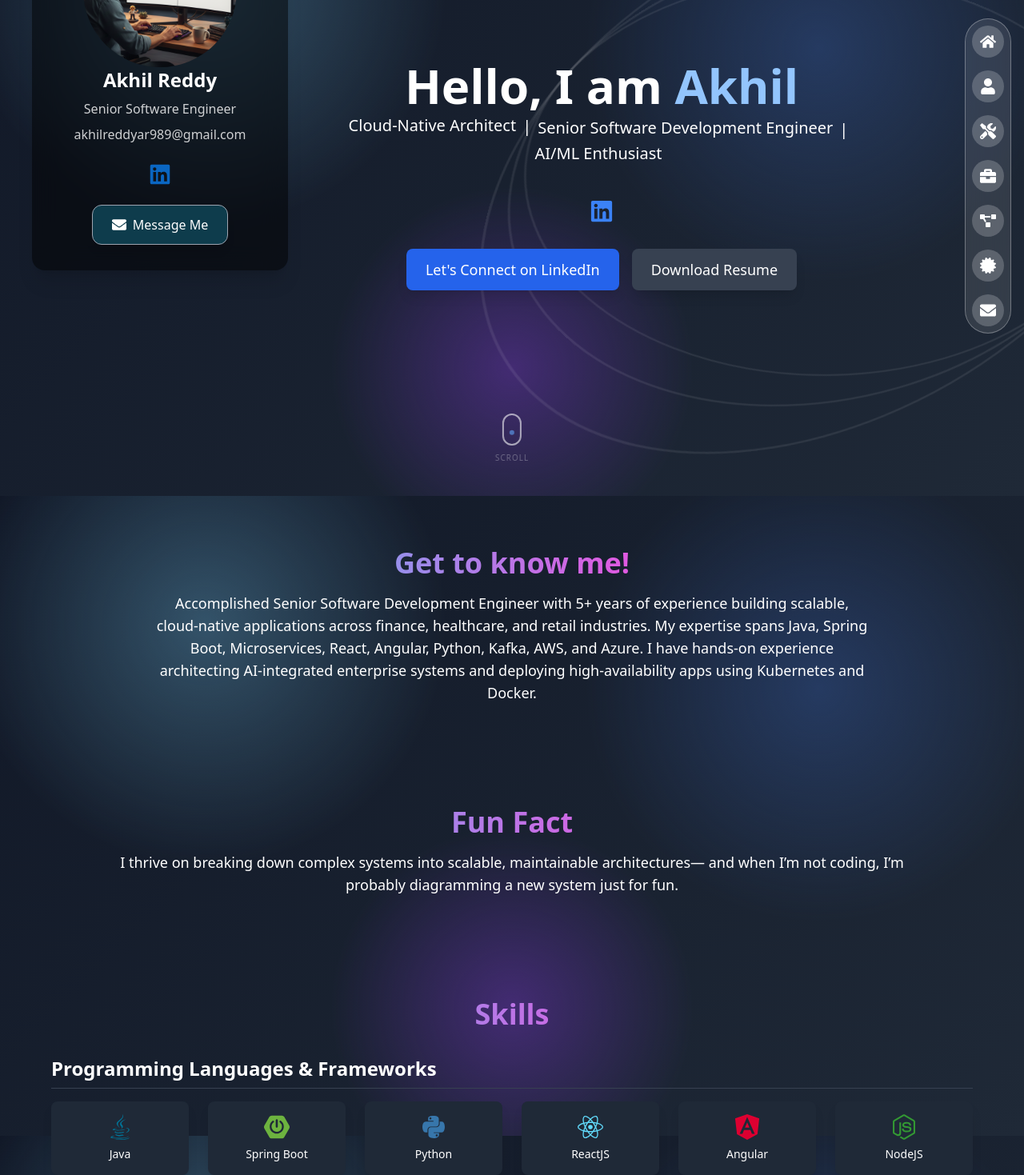
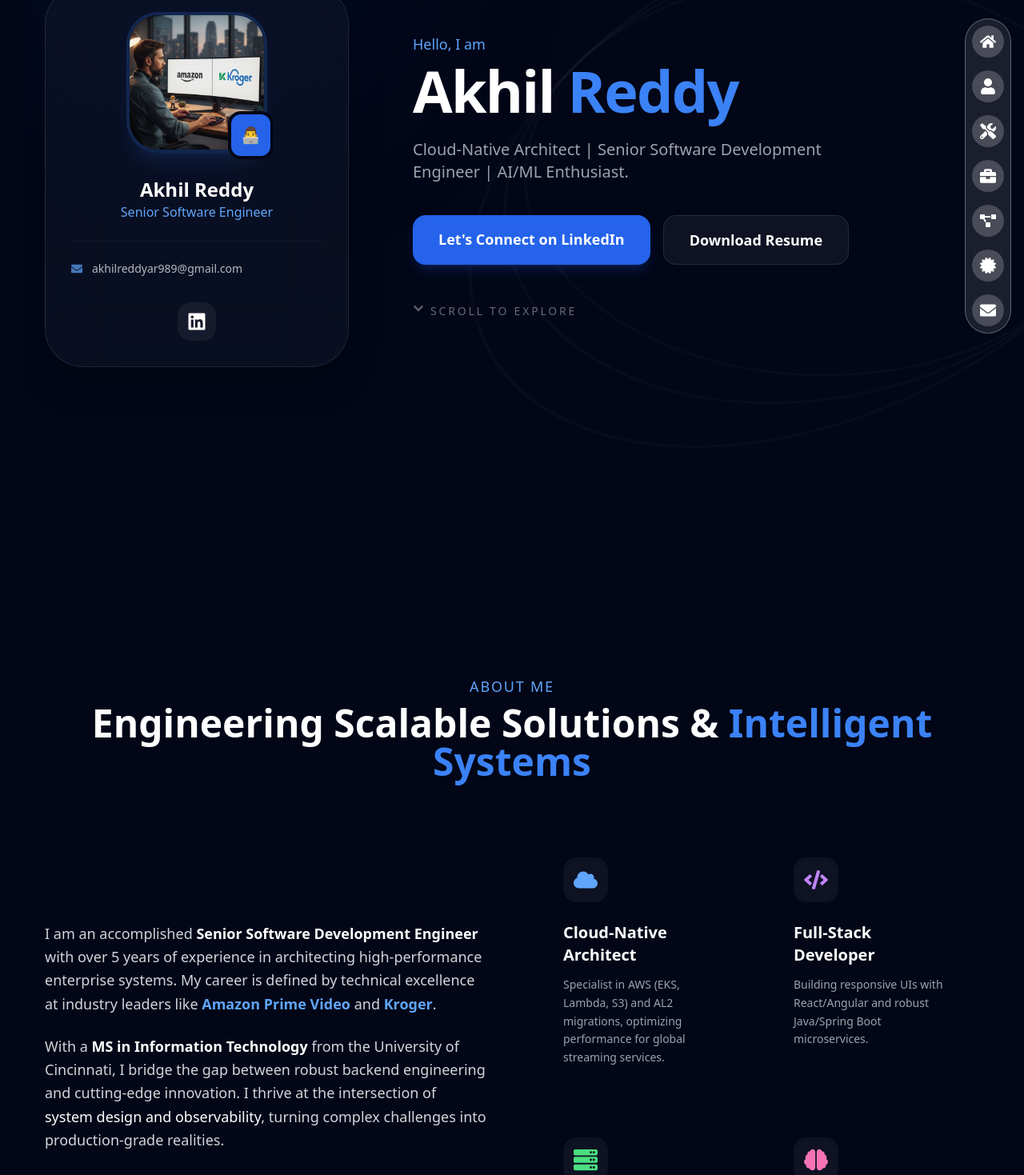
Before and after one commit to akhilt-ux/akhil-portfolio, a React (Create React App) app: page /#hero in a window 1280 px wide. Shown: the part 180-1649 px from the top of the page at 80% size. Built offline with nearby package versions, Linux system fonts and the light colour scheme; the HTML template or start-up script is replaced by a standard one.

Commit message:
feat: new contact card type

```diff
--- a/src/App.js
+++ b/src/App.js
@@ -1,101 +1,74 @@
-import { BrowserRouter as Router, Routes, Route, useLocation, useNavigate } from "react-router-dom";
+import { BrowserRouter as Router, Routes, Route, useLocation } from "react-router-dom";
 import { AnimatePresence } from "framer-motion";
 import { useEffect } from "react";
 
 import SideNav from "./components/SideNav";
-import ProfileCard from "./components/ProfileCard";
-import OffCanvasMenu from "./components/OffCanvasMenu";
-import PageWrapper from "./components/PageWrapper";
-
 import Hero from "./pages/Hero";
 import About from "./pages/About";
 import Skills from "./pages/SkillsSection";
 import Experience from "./components/ExperienceTimeline";
 import ExperienceDetail from "./pages/ExperienceDetail";
-import Certifications from "./pages/Certifications";
 import Projects from "./pages/Projects";
 import Contact from "./pages/Contact";
 
-// FIX: Automatically updates URL hash based on scroll position
 function ScrollSpy() {
     const { pathname } = useLocation();
-    const navigate = useNavigate();
-
     useEffect(() => {
         if (pathname !== "/") return;
-
         const sections = document.querySelectorAll("section[id]");
-        const observerOptions = {
-            root: null,
-            rootMargin: "-40% 0px -40% 0px", // Triggers when section is in the middle of the screen
-            threshold: 0,
-        };
-
         const observer = new IntersectionObserver((entries) => {
             entries.forEach((entry) => {
                 if (entry.isIntersecting) {
-                    const id = entry.target.getAttribute("id");
-                    // Update URL without adding to history (prevents back-button mess)
-                    window.history.replaceState(null, "", `/#${id}`);
+                    window.history.replaceState(null, "", `/#${entry.target.id}`);
                 }
             });
-        }, observerOptions);
-
-        sections.forEach((section) => observer.observe(section));
-
+        }, { rootMargin: "-45% 0px -45% 0px" });
+        sections.forEach((s) => observer.observe(s));
         return () => observer.disconnect();
     }, [pathname]);
-
     return null;
 }
 
-// Stacks all components for a continuous scroll
 const LandingPage = () => (
-    <PageWrapper>
-        <section id="hero"><Hero /></section>
-        <section id="about"><About /></section>
-        <section id="skills"><Skills /></section>
-        <section id="experience"><Experience /></section>
-        <section id="projects"><Projects /></section>
-        <section id="certifications"><Certifications /></section>
-        <section id="contact"><Contact /></section>
-    </PageWrapper>
+    <div className="flex flex-col items-center w-full">
+        {/* Hero now contains BOTH the ProfileCard and the Introduction */}
+        <section id="hero" className="w-full min-h-screen flex items-center justify-center pt-20 md:pt-0">
+            <Hero />
+        </section>
+
+        <section id="about" className="w-full min-h-screen flex items-center justify-center"><About /></section>
+        <section id="skills" className="w-full min-h-screen flex items-center justify-center"><Skills /></section>
+        <section id="experience" className="w-full min-h-screen flex items-center justify-center"><Experience /></section>
+        <section id="projects" className="w-full min-h-screen flex items-center justify-center"><Projects /></section>
+        <section id="contact" className="w-full min-h-screen flex items-center justify-center"><Contact /></section>
+    </div>
 );
 
 function AppContent() {
     const location = useLocation();
 
     return (
-        <div className="relative min-h-screen overflow-x-hidden">
+        <div className="relative min-h-screen bg-[#020617] text-white overflow-x-hidden">
             <ScrollSpy />
-            <div className="circle-rotator"></div>
+            <div className="circle-rotator fixed inset-0 pointer-events-none z-0 opacity-30"></div>
 
-            {location.pathname === "/" && <ProfileCard />}
-
-            <OffCanvasMenu />
+            <div className="relative z-10">
                 <SideNav />
-
                 <AnimatePresence mode="wait">
                     <Routes location={location} key={location.pathname}>
                         <Route path="/" element={<LandingPage />} />
-                    <Route path="/experience/:clientId" element={<PageWrapper><ExperienceDetail /></PageWrapper>} />
-
-                    {/* Redirect individual paths back to the scrollable landing page */}
-                    <Route path="/about" element={<LandingPage />} />
-                    <Route path="/skills" element={<LandingPage />} />
-                    <Route path="/experience" element={<LandingPage />} />
+                        <Route path="/experience/:clientId" element={<ExperienceDetail />} />
                     </Routes>
                 </AnimatePresence>
+            </div>
         </div>
     );
 }
 
-function App() {
+export default function App() {
     return (
         <Router>
             <AppContent />
         </Router>
     );
 }
-
-export default App;
--- a/src/components/OffCanvasMenu.jsx
+++ b/src/components/OffCanvasMenu.jsx
@@ -29,7 +29,7 @@ const OffCanvasMenu = () => {
           </li>
           <li>
             <Link to="/skills" onClick={toggleMenu}>
-              Skills
+              Technical Skills
             </Link>
           </li>
           <li>
--- a/src/index.css
+++ b/src/index.css
@@ -10,6 +10,39 @@
   }
 } */
 
+
+html {
+  scroll-behavior: smooth;
+  background-color: #020617;
+}
+
+html {
+  scroll-behavior: smooth;
+  background-color: #020617;
+}
+
+section {
+  width: 100%;
+  max-width: 1400px;
+  margin: 0 auto;
+  padding: 4rem 2rem;
+  scroll-margin-top: 2rem;
+}
+
+/* Custom scrollbar for a premium feel */
+::-webkit-scrollbar {
+  width: 8px;
+}
+::-webkit-scrollbar-track {
+  background: #020617;
+}
+::-webkit-scrollbar-thumb {
+  background: #1e293b;
+  border-radius: 10px;
+}
+::-webkit-scrollbar-thumb:hover {
+  background: #334155;
+}
 
 body {
   background: radial-gradient(circle at 20% 20%, rgba(83, 138, 168, 0.5), transparent 25%),
--- a/src/pages/About.jsx
+++ b/src/pages/About.jsx
@@ -1,29 +1,89 @@
 import React from "react";
-import FunFact from "../components/FunFact";
+import { motion } from "framer-motion";
+import { FaCode, FaCloud, FaServer, FaBrain } from "react-icons/fa";
 
 const About = () => {
+  const roles = [
+    {
+      title: "Cloud-Native Architect",
+      desc: "Specialist in AWS (EKS, Lambda, S3) and AL2 migrations, optimizing performance for global streaming services.",
+      icon: <FaCloud className="text-blue-400" />,
+    },
+    {
+      title: "Full-Stack Developer",
+      desc: "Building responsive UIs with React/Angular and robust Java/Spring Boot microservices.",
+      icon: <FaCode className="text-purple-400" />,
+    },
+    {
+      title: "Backend Specialist",
+      desc: "Expertise in event-driven architectures using Kafka and high-performance NoSQL/SQL databases.",
+      icon: <FaServer className="text-green-400" />,
+    },
+    {
+      title: "AI/ML Enthusiast",
+      desc: "Generative AI professional building RAG-based chatbots and deep learning recognition models.",
+      icon: <FaBrain className="text-pink-400" />,
+    },
+  ];
+
   return (
-    <>
-      <section className="py-16 px-6 bg-transparent text-white" id="about">
-        <div className="max-w-4xl mx-auto text-center">
-          <h2 className="text-4xl font-bold mb-4 gradient-text">
-            Get to know me!
-          </h2>
-          <p className="text-lg">
-            Accomplished Senior Software Development Engineer with 5+ years of
-            experience building scalable, cloud-native applications across
-            finance, healthcare, and retail industries. My expertise spans Java,
-            Spring Boot, Microservices, React, Angular, Python, Kafka, AWS, and
-            Azure. I have hands-on experience architecting AI-integrated
-            enterprise systems and deploying high-availability apps using
-            Kubernetes and Docker.
-          </p>
+      <section id="about" className="container mx-auto px-6 py-24 relative z-10">
+        {/* Section Heading */}
+        <motion.div
+            initial={{ opacity: 0, y: 20 }}
+            whileInView={{ opacity: 1, y: 0 }}
+            viewport={{ once: true }}
+            className="text-center mb-16"
+        >
+          <h2 className="text-blue-400 font-medium text-lg uppercase tracking-widest mb-2">About Me</h2>
+          <h3 className="text-4xl md:text-5xl font-extrabold text-white">
+            Engineering Scalable Solutions & <span className="text-blue-500">Intelligent Systems</span>
+          </h3>
+        </motion.div>
+
+        <div className="flex flex-col lg:flex-row gap-16 items-center">
+          {/* Left Side: Professional Bio */}
+          <motion.div
+              initial={{ opacity: 0, x: -50 }}
+              whileInView={{ opacity: 1, x: 0 }}
+              viewport={{ once: true }}
+              className="flex-1 space-y-6 text-gray-300"
+          >
+            <p className="text-lg leading-relaxed">
+              I am an accomplished<span className="text-white font-bold"> Senior Software Development Engineer</span> with over 5 years of experience in architecting high-performance enterprise systems.
+              My career is defined by technical excellence at industry leaders like <span className="text-blue-400 font-semibold">Amazon Prime Video</span> and <span className="text-blue-400 font-semibold">Kroger</span>.
+            </p>
+            <p className="text-lg leading-relaxed">
+              With a <span className="text-white font-bold">MS in Information Technology </span> from the University of Cincinnati, I bridge the gap between robust backend engineering and cutting-edge innovation.
+              I thrive at the intersection of <span className="text-white">system design and observability</span>, turning complex challenges into production-grade realities.
+            </p>
+            <p className="text-lg leading-relaxed">
+              Beyond core engineering, I am a certified <span className="text-white font-bold">Generative AI professional</span>.
+              I've developed RAG-based chatbots and real-time gesture recognition applications using TensorFlow and PyTorch.
+            </p>
+          </motion.div>
+
+          {/* Right Side: Role Cards (Divya-Style) */}
+          <div className="flex-1 grid grid-cols-1 md:grid-cols-2 gap-6 w-full">
+            {roles.map((role, index) => (
+                <motion.div
+                    key={index}
+                    initial={{ opacity: 0, y: 20 }}
+                    whileInView={{ opacity: 1, y: 0 }}
+                    viewport={{ once: true }}
+                    transition={{ delay: index * 0.1 }}
+                    className="role-card p-8 rounded-[2.5rem]"
+                >
+                  <div className="bg-white/5 w-14 h-14 rounded-2xl flex items-center justify-center text-3xl mb-6 shadow-inner">
+                    {role.icon}
+                  </div>
+                  <h4 className="text-white font-bold text-xl mb-3">{role.title}</h4>
+                  <p className="text-gray-400 text-sm leading-relaxed">{role.desc}</p>
+                </motion.div>
+            ))}
+          </div>
         </div>
       </section>
-
-      {/* ✅ FunFact added here */}
-      <FunFact />
-    </>
   );
 };
 
--- a/src/pages/Hero.jsx
+++ b/src/pages/Hero.jsx
@@ -1,100 +1,106 @@
+import React from "react";
 import { motion } from "framer-motion";
-import { FaLinkedin } from "react-icons/fa";
+import { FaLinkedin, FaEnvelope, FaChevronDown } from "react-icons/fa";
 
-export default function Hero() {
+const Hero = () => {
+    const linkedinUrl = "https://linkedin.com/in/akhilreddy-ar";
+
     return (
-      <section
-          id="hero"
-          className="
-        relative
-        h-screen
-        flex flex-col
-        justify-center items-center
-        bg-transparent
-        text-white text-center
-        px-4
-        pl-30 md:pl-60
-      "
+        <div className="relative min-h-screen w-full flex items-center justify-center overflow-hidden bg-[#020617]">
+
+            {/* RESTORED: Background Animation Logic */}
+            <div className="absolute inset-0 z-0">
+                <div className="circle-rotator opacity-30"></div>
+                <div className="absolute top-[-10%] left-[-10%] w-[50%] h-[50%] bg-blue-900/20 blur-[120px] rounded-full animate-pulse"></div>
+            </div>
+
+            <div className="container mx-auto px-6 flex flex-col md:flex-row items-center gap-12 md:gap-20 relative z-10">
+
+                {/* LEFT COLUMN: Profile Card */}
+                <motion.div
+                    initial={{ opacity: 0, x: -50 }}
+                    animate={{ opacity: 1, x: 0 }}
+                    transition={{ duration: 0.8 }}
+                    className="w-full max-w-[380px] bg-[#0f172a]/60 backdrop-blur-2xl border border-white/10 rounded-[3rem] p-8 shadow-2xl text-center"
                 >
-        {/* Animated Heading */}
-        <motion.h1
-            className="text-5xl md:text-6xl font-bold mb-4"
-            initial={{opacity: 0, y: -50}}
-            animate={{opacity: 1, y: 0}}
-            transition={{duration: 2.8, ease: "easeOut"}}
+                    <div className="relative inline-block mb-6">
+                        <img
+                            src="/profile.jpg"
+                            alt="Akhil Reddy"
+                            className="w-32 h-32 md:w-44 md:h-44 rounded-[2.5rem] mx-auto object-cover border-4 border-blue-500/20 shadow-blue-500/10 shadow-xl"
+                        />
+                        <div className="absolute -bottom-2 -right-2 bg-blue-600 p-3 rounded-2xl border-4 border-[#020617]">
+                            <span className="text-xl">👨‍💻</span>
+                        </div>
+                    </div>
+
+                    <h2 className="text-2xl font-bold text-white">Akhil Reddy</h2>
+                    <p className="text-blue-400 font-medium mb-6">Senior Software Engineer</p>
+
+                    <div className="space-y-4 text-left text-sm border-t border-white/5 pt-6">
+                        <div className="flex items-center gap-3 opacity-70">
+                            <FaEnvelope className="text-blue-400 shrink-0" />
+                            <span className="truncate text-white">akhilreddyar989@gmail.com</span>
+                        </div>
+                    </div>
+
+                    <div className="flex justify-center gap-6 mt-8">
+                        <a
+                            href={linkedinUrl}
+                            target="_blank"
+                            rel="noopener noreferrer"
+                            className="p-3 bg-white/5 rounded-2xl hover:bg-blue-600 transition-all text-white"
                         >
-          Hello, I am
-          <span className="text-blue-300"> Akhil</span>
-        </motion.h1>
+                            <FaLinkedin size={24} />
+                        </a>
+                    </div>
+                </motion.div>
 
-        {/* Animated Subtext */}
-        <p className="text-lg md:text-xl max-w-2xl mb-4 wave-effect">
-          {[
-            "Cloud-Native Architect",
-            "|",
-            "Senior Software Development Engineer",
-            "|",
-            "AI/ML Enthusiast",
-          ].map((word, i) => (
-              <span key={i} className="inline-block mr-2">
-            {word}
-          </span>
-          ))}
+                {/* RIGHT COLUMN: Introduction Text */}
+                <motion.div
+                    initial={{ opacity: 0, x: 50 }}
+                    animate={{ opacity: 1, x: 0 }}
+                    transition={{ duration: 0.8, delay: 0.2 }}
+                    className="flex-1 text-center md:text-left"
+                >
+                    <p className="text-blue-400 font-medium text-lg mb-2">Hello, I am</p>
+                    <h1 className="text-5xl md:text-7xl font-extrabold mb-6 tracking-tight text-white">
+                        Akhil <span className="text-blue-500">Reddy</span>
+                    </h1>
+                    <p className="text-gray-400 text-lg md:text-xl max-w-xl leading-relaxed mb-10">
+                        Cloud-Native Architect | Senior Software Development Engineer | AI/ML Enthusiast.
+
                     </p>
 
-        {/* Social Icons */}
-        <motion.div
-            className="flex space-x-6 mt-6"
-            initial={{opacity: 0}}
-            animate={{opacity: 1}}
-            transition={{delay: 0.6, duration: 2.8}}
-        >
+                    <div className="flex flex-wrap justify-center md:justify-start gap-4 mb-12">
                         <a
-              href="http://linkedin.com/in/akhilreddy-ar"
+                            href={linkedinUrl}
                             target="_blank"
                             rel="noopener noreferrer"
-              className="text-blue-500 hover:text-blue-300"
+                            className="px-8 py-4 bg-blue-600 hover:bg-blue-500 rounded-2xl font-bold text-lg transition-all shadow-lg shadow-blue-600/20 active:scale-95 text-white inline-block"
                         >
-            <FaLinkedin size={30}/>
+                            Let's Connect on LinkedIn
                         </a>
-        </motion.div>
 
-          {/* Mouse Scroll Option */}
-          <div className="absolute bottom-10 left-1/2 -translate-x-1/2 flex flex-col items-center gap-2 opacity-60">
-              <div className="w-6 h-10 border-2 border-white rounded-full flex justify-center p-1">
-                  <motion.div
-                      className="w-1.5 h-1.5 bg-blue-400 rounded-full"
-                      animate={{ y: [0, 15, 0] }}
-                      transition={{ duration: 1.5, repeat: Infinity }}
-                  />
-              </div>
-              <span className="text-[10px] uppercase tracking-widest text-white/50">Scroll</span>
+                        <a
+                            href="/akhilreddy_resume.pdf"
+                            download="Akhil_Reddy_Resume.pdf"
+                            className="px-8 py-4 bg-white/5 hover:bg-white/10 border border-white/10 rounded-2xl font-bold text-lg transition-all text-white inline-block cursor-pointer"
+                        >
+                            Download Resume
+                        </a>
                     </div>
 
-        <div className="flex gap-4 mt-8">
-          <motion.a
-              href="http://linkedin.com/in/akhilreddy-ar"
-              target="_blank"
-              rel="noopener noreferrer"
-              className="px-6 py-3 bg-blue-600 hover:bg-blue-700 rounded-lg shadow-lg text-lg"
-              initial={{opacity: 0, y: 20}}
-              animate={{opacity: 1, y: 0}}
-              transition={{delay: 0.9, duration: 2.8}}
-          >
-            Let's Connect on LinkedIn
-          </motion.a>
+                    <div className="flex flex-col items-center md:items-start opacity-40">
+                        <div className="flex items-center gap-2 text-sm uppercase tracking-[0.2em] text-white">
+                            <FaChevronDown className="animate-bounce" />
+                            Scroll to explore
+                        </div>
+                    </div>
+                </motion.div>
+            </div>
+        </div>
+    );
+};
 
-          <motion.a
-              href="/akhilreddy_resume.pdf" // Add your resume to public folder
-              download
-              className="px-6 py-3 bg-gray-700 hover:bg-gray-600 rounded-lg shadow-lg text-lg"
-              initial={{opacity: 0, y: 20}}
-              animate={{opacity: 1, y: 0}}
-              transition={{delay: 1.0, duration: 2.8}}
-          >
-            Download Resume
-          </motion.a>
-        </div>
-      </section>
-  );
-}
+export default Hero;
--- a/src/pages/SkillsSection.jsx
+++ b/src/pages/SkillsSection.jsx
@@ -170,7 +170,7 @@ const SkillsSection = () => {
       <section className="py-16 px-6 bg-transparent text-white" id="skills">
         <div className="max-w-6xl mx-auto">
           <h2 className="text-4xl font-bold mb-8 text-center gradient-text">
-            Skills
+            Technical Skills
           </h2>
           {skillGroups.map((group, gi) => (
               <div className="mb-12" key={group.title}>
```
Lines whose indentation alone changed are shown as unchanged.
